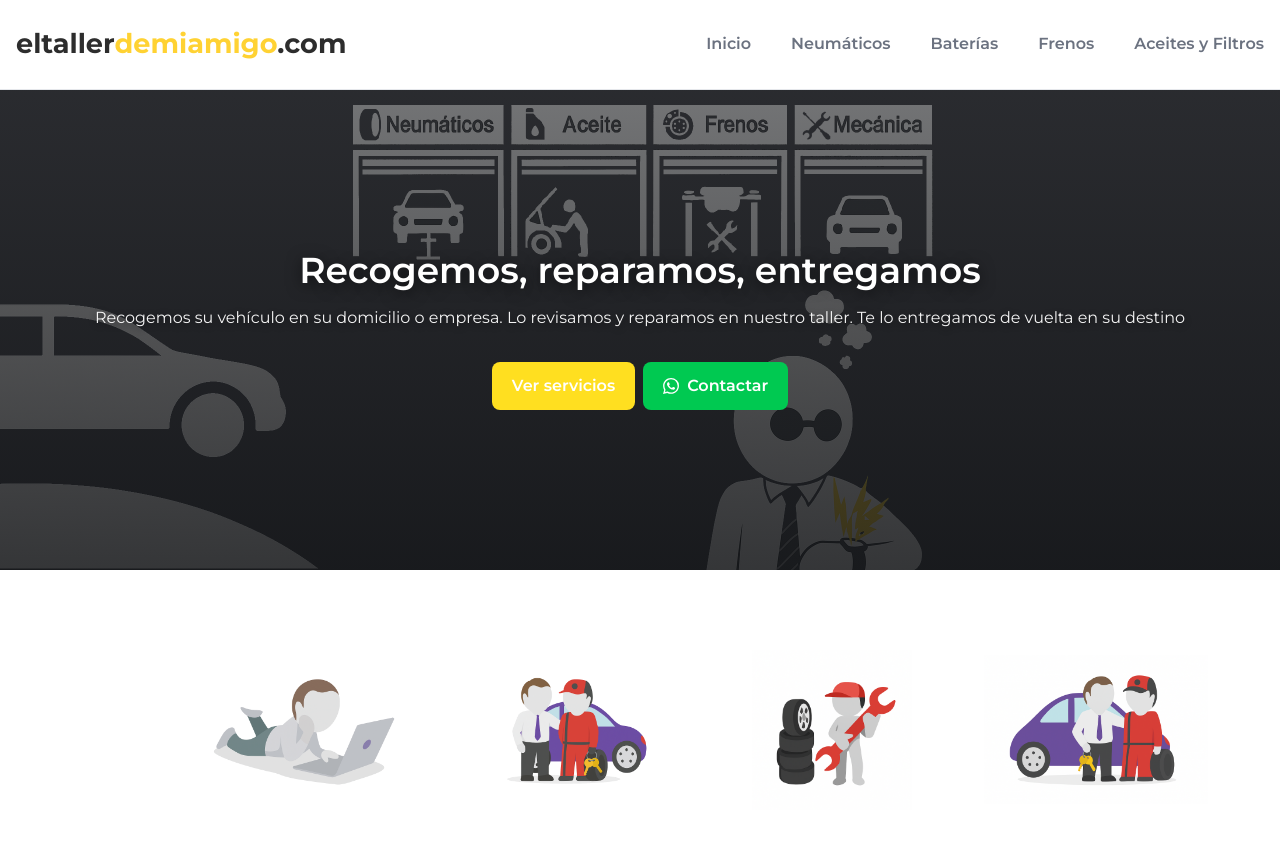
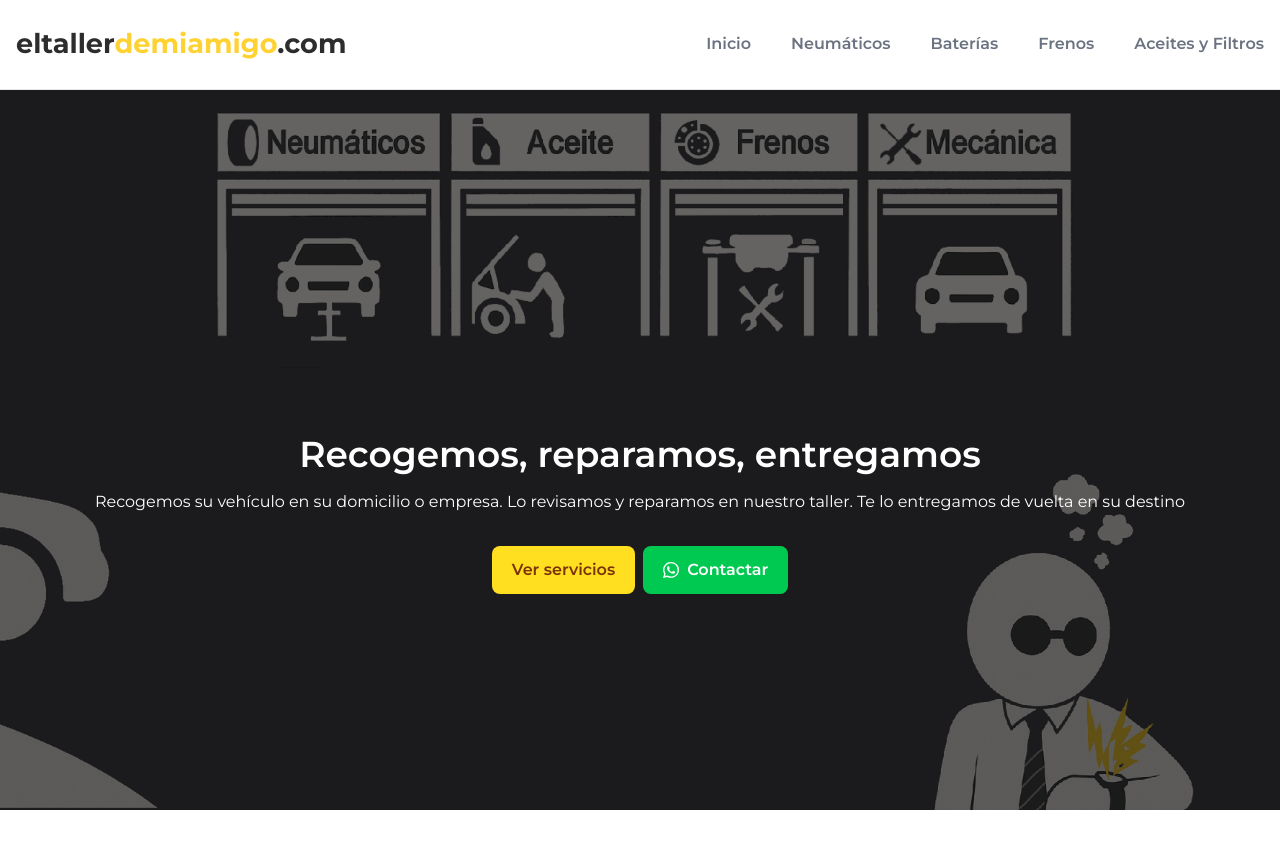
Before and after one commit to eltallerdemiamigo2025-lab/CarWorkshopMVP, an Astro site: page /homepage in a window 1280 px wide. Shown: the top 845 px of the page. Built offline with nearby package versions, Linux system fonts and the light colour scheme; Astro itself is replaced by a stand-in of ours.

Commit message:
guten jomepagina

```diff
--- a/src/components/home/ServiceCard.tsx
+++ b/src/components/home/ServiceCard.tsx
@@ -38,7 +38,7 @@ export default function ServiceCard({ title, description, icon }: Props) {
   return (
     <a
       href={getHref(icon)}
-      className="rounded-lg p-8 bg-gray-50 transition-all duration-200 shadow hover:shadow-lg hover:bg-yellow-50 focus:outline-none focus:ring-2 focus:ring-yellow-400 cursor-pointer block text-inherit no-underline"
+      className="rounded-lg p-8 bg-gray-50 transition-all duration-200 hover:bg-gray-100 focus:outline-none focus:ring-2 focus:ring-yellow-400 cursor-pointer block text-inherit no-underline"
       style={{ textDecoration: 'none' }}
     >
       <article className="mb-4 flex justify-center">{getIcon(icon)}</article>
--- a/src/components/ui/LinkButton.astro
+++ b/src/components/ui/LinkButton.astro
@@ -8,9 +8,9 @@ const { href, text } = Astro.props;
 
 ---
 
-<a href={href}>
-  <div class="px-5 py-3 bg-yellow-300 hover:bg-yellow-400 transition-colors rounded-lg w-fit">
-    <p class="font-semibold">
+<a href={href} class="group">
+  <div class="px-5 py-3 bg-yellow-300 group-hover:bg-yellow-400 transition-colors rounded-lg w-fit">
+    <p class="font-semibold text-amber-900 group-hover:text-amber-800 transition-colors">
       {text}
     </p>
   </div>
--- a/src/layouts/Layout.astro
+++ b/src/layouts/Layout.astro
@@ -1,5 +1,4 @@
 ---
-import { ViewTransitions } from 'astro:transitions';
 import Header from '@/components/shared/Header.astro';
 import Footer from '@/components/shared/Footer.astro';
 import WhatsappFloat from '@/components/shared/WhatsappFloat.astro';
@@ -26,11 +25,10 @@ const canonicalURL = Astro.site
 		<link rel="preconnect" href="https://fonts.gstatic.com" crossorigin>
 		<link href="https://fonts.googleapis.com/css2?family=Montserrat:ital,wght@0,100..900;1,100..900&display=swap" rel="stylesheet">
 		<title>{title}</title>
-		<ViewTransitions fallback="swap" />
 	</head>
 	<body>
 		<Header />
-		<main class="container">
+		<main class="w-dvw">
 			<slot />
 		</main>
 		<Footer />
--- a/src/pages/homepage.astro
+++ b/src/pages/homepage.astro
@@ -4,7 +4,7 @@ import WhatsappLinkButton from "@/components/ui/WhatsappLinkButton";
 import LinkButton from "@/components/ui/LinkButton.astro";
 import Layout from "@/layouts/Layout.astro";
 import ServiceCard from "@/components/home/ServiceCard";
-import homeBackground from "@/assets/homebackground.png";
+import homeBackground from "@/assets/homebackground3.png";
 import paso1 from "@/assets/logos/paso1.png";
 import paso2 from "@/assets/logos/paso2.png";
 import paso3 from "@/assets/logos/paso3.png";
@@ -16,9 +16,11 @@ import paso4 from "@/assets/logos/paso4.png";
   description="Servicio profesional de mantenimiento de vehículos con recogida y entrega en Madrid. Neumáticos, baterías, aceites. Primeras marcas y precios sin sorpresas."
 >
   <!-- Hero Section with Background -->
-  <section class="hero-section" style={`background-image: url(${homeBackground.src})`}>
-    <div class="hero-overlay"></div>
-    <div class="hero-content">
+  <section class="w-dvw relative" style={{ height: 'calc(100dvh - 80px)'}}>
+    <img src={homeBackground.src} class="absolute inset-0 object-cover" style={{height: 'calc(100dvh - 80px)'}} />
+    <div class="bg-black/60 absolute inset-0" style={{height: 'calc(100dvh - 80px)'}} />
+
+    <div class="text-white translate-y-0 pt-86">
       <h1 class="text-4xl text-center font-semibold">
         Recogemos, reparamos, entregamos
       </h1>
@@ -36,11 +38,9 @@ import paso4 from "@/assets/logos/paso4.png";
   </section>
 
   <!-- Rest of Content -->
-  <main class="flex items-start justify-center">
-    <section class="max-w-4xl mx-auto">
+  <main class="flex flex-col items-end justify-center">
     <article
-        id="servicios"
-        class="mt-12 grid grid-cols- gap-40 md:grid-cols-2 lg:grid-cols-4"
+      class="max-w-6xl mx-auto mt-12 grid gap-12 grid-cols-1 md:grid-cols-2 lg:grid-cols-4"
     >
       <FeatureSnippet
         title="Solicitud"
@@ -67,7 +67,7 @@ import paso4 from "@/assets/logos/paso4.png";
       />
     </article>
 
-      <article class="mt-24 mb-12">
+    <article class="max-w-4xl mx-auto mt-24 mb-12">
       <h2 class="text-3xl text-center font-semibold">
         Descubre nuestros <span class="title-secondary">servicios</span>
       </h2>
@@ -90,81 +90,5 @@ import paso4 from "@/assets/logos/paso4.png";
         />
       </div>
     </article>
-    </section>
   </main>
 </Layout>
-
-<style>
-.servicios-scroll-anchor {
-  scroll-margin-top: 110px;
-}
-@media (max-width: 768px) {
-  .servicios-scroll-anchor {
-    scroll-margin-top: 80px;
-  }
-}
-
-/* Hero Section Styles */
-.hero-section {
-  position: relative;
-  width: 100vw;
-  left: 50%;
-  right: 50%;
-  margin-left: -50vw;
-  margin-right: -50vw;
-  padding: clamp(6rem, 15vw, 10rem) 0;
-  text-align: center;
-  background-size: cover;
-  background-position: center center;
-  color: var(--color-text-inverse);
-  overflow: hidden;
-}
-
-.hero-overlay {
-  position: absolute;
-  top: 0;
-  left: 0;
-  width: 100%;
-  height: 110%;
-  background: linear-gradient(to top, rgba(15, 17, 20, 0.85), rgba(25, 28, 32, 0.6));
-  z-index: 1;
-}
-
-.hero-content {
-  position: relative;
-  z-index: 2;
-  display: flex;
-  flex-direction: column;
-  align-items: center;
-  max-width: 1200px;
-  margin: 0 auto;
-  padding: 0 1.5rem;
-}
-
-.hero-content h1 {
-  color: var(--color-text-inverse);
-  text-shadow: 0 3px 15px rgba(0, 0, 0, 0.6);
-}
-
-.hero-content p {
-  color: var(--color-text-inverse);
-  opacity: 0.95;
-  text-shadow: 0 2px 8px rgba(0, 0, 0, 0.6);
-}
-
-/* Responsive for mobile */
-@media (max-width: 768px) {
-  .hero-section {
-    padding: clamp(4rem, 12vw, 6rem) 0;
-  }
-
-  .hero-content h1 {
-    font-size: clamp(2rem, 5vw, 2.8rem);
-  }
-
-  .hero-content p {
-    font-size: clamp(1rem, 3vw, 1.25rem);
-    padding: 0 1rem;
-  }
-}
-</style>
--- a/src/styles/global.css
+++ b/src/styles/global.css
@@ -1,9 +1,9 @@
-@import "tailwindcss";
+@import 'tailwindcss';
 
 /* --- PALETA DE COLORES PROFESIONAL --- */
 :root {
   /* Color primario (un amarillo más vivo y eléctrico) */
-  --color-primary: #FFD233;
+  --color-primary: #ffd233;
   --color-primary-dark: #e6b825;
   /* Para efectos hover */
 
@@ -22,20 +22,18 @@
   /* Bordes */
   --color-border: #e5e7eb;
 
-
   /* Colores del minidiseño de Figma */
   --color-black: #000000;
   /* text-black en tailwind */
-  --color-yellow: #FFDD00;
+  --color-yellow: #ffdd00;
   /* Approx text-yellow-300 en tailwind */
-  --color-gray-title: #B7BABD;
+  --color-gray-title: #b7babd;
   /* text-gray-500 en tailwind */
 }
 
 @layer base {
   html {
     font-family: 'Montserrat', sans-serif;
-    scroll-behavior: smooth;
   }
 
   .title-primary {
```
Also changed, not shown: src/pages/index.astro (+1 -6 lines). Lines whose indentation alone changed are shown as unchanged.
